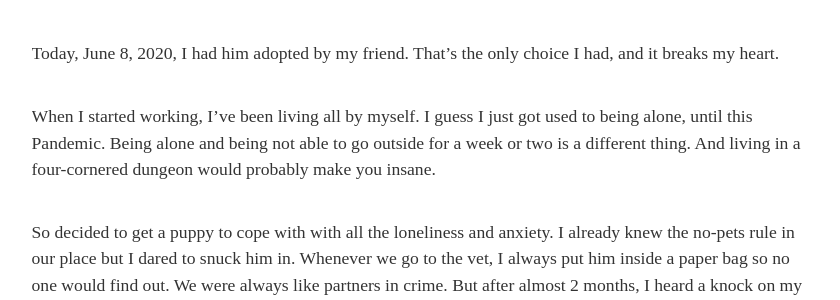
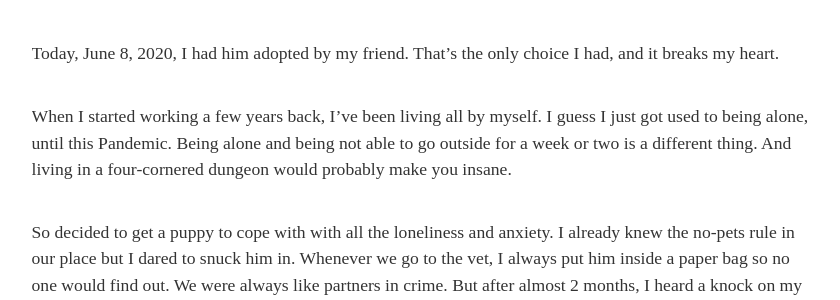
Before and after one commit to bonasfvck/blog, a Jekyll site: the page built from _posts/2020-06-08-haku.md, in a window 1280 px wide. Shown: the part 838-1138 px from the top of the page, without its empty margins (220-1060 px from the left). Built offline with Jekyll 4.4.1, drawn with Linux system fonts in a browser that asks for light colours; nearby versions of some CDN libraries; some web fonts are replaced; comment, search, counter and statistics services are not loaded.

Commit message:
Update 2020-06-08-haku.md

```diff
--- a/_posts/2020-06-08-haku.md
+++ b/_posts/2020-06-08-haku.md
@@ -21,7 +21,7 @@
 
 <br>
 
-When I started working, I've been living all by myself. I guess I just got used to being alone, until this Pandemic. Being alone and being not able to go outside for a week or two is a different thing. And living in a four-cornered dungeon would probably make you insane.
+When I started working a few years back, I've been living all by myself. I guess I just got used to being alone, until this Pandemic. Being alone and being not able to go outside for a week or two is a different thing. And living in a four-cornered dungeon would probably make you insane.
 
 <br>
 
```
